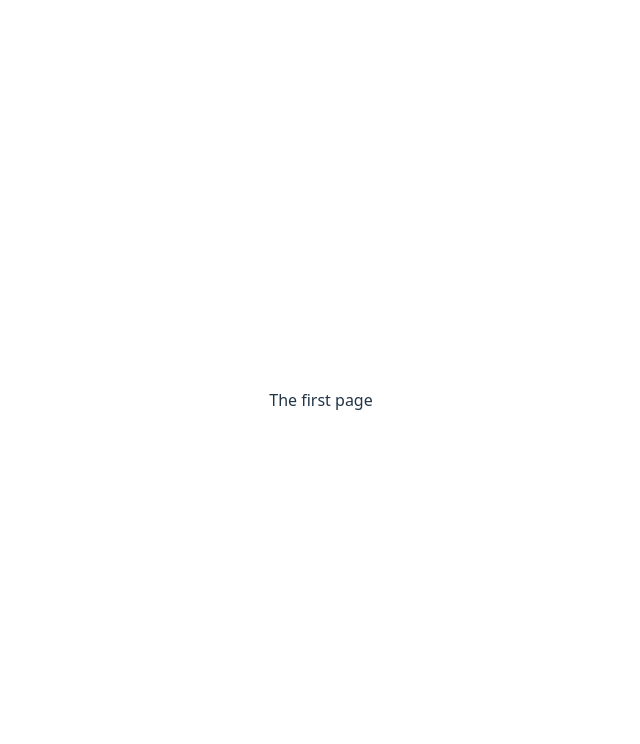
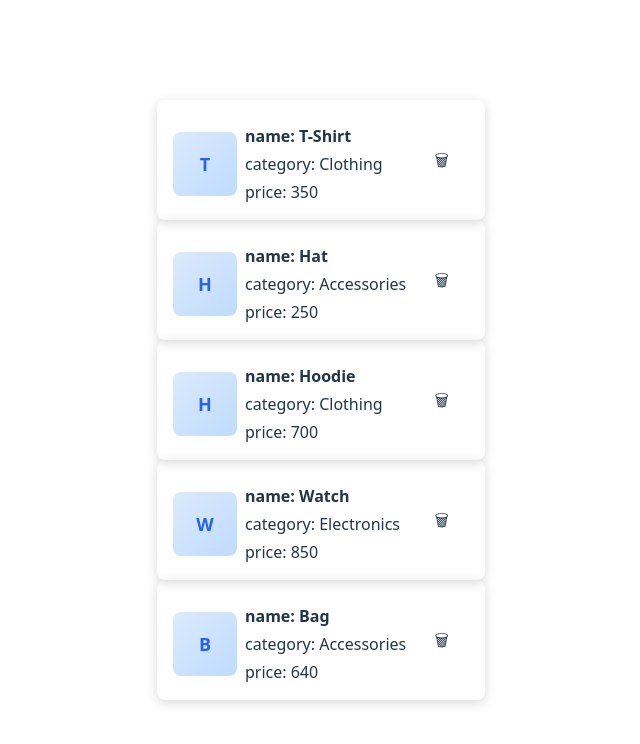
Before and after one commit to SuperStardogg/web_shopping_campaign, a Vue app in the folder apps/client/: page / in a window 1280 px wide. Shown: the top 744 px of the page, without its empty margins (319-959 px from the left). Built offline with nearby package versions, Linux system fonts and the light colour scheme.

Commit message:
feat: shopping cart component with mock data

```diff
--- /dev/null
+++ b/apps/client/src/components/ShoppingCardItem.vue
@@ -0,0 +1,32 @@
+<script setup lang="ts">
+import Card from '../components/ui/Card.vue'
+import type { CartItem as CartItemType } from '../types/shoppingCard'
+
+defineProps({
+  shoppingCard: Object as PropType<CartItemType>,
+})
+</script>
+
+<template>
+  <Card>
+    <template #content>
+      <div class="flex gap-2 items-center">
+        <div
+          class="w-16 h-16 bg-gradient-to-br from-blue-100 to-blue-200 rounded-lg flex items-center justify-center"
+        >
+          <span class="text-blue-600 font-semibold text-lg">
+            {{ shoppingCard.name.charAt(0) }}
+          </span>
+        </div>
+        <div class="flex flex-col gap-1">
+          <div class="font-bold">name: {{ shoppingCard.name }}</div>
+          <div>category: {{ shoppingCard.category }}</div>
+          <div>price: {{ shoppingCard.price }}</div>
+        </div>
+      </div>
+    </template>
+    <template #action>
+        <button class="bg-white">🗑</button>
+    </template>
+  </Card>
+</template>
--- a/apps/client/src/components/ui/Card.vue
+++ b/apps/client/src/components/ui/Card.vue
@@ -2,11 +2,18 @@
   <div
     class="bg-light-50 flex flex-col gap-2 p-4 text-left rounded-lg card--shadow"
   >
-    <div class="text-lg">
-      <slot name="title" />
-    </div>
-    <div>
-      <slot name="content" />
+    <div class="flex gap-2 items-center">
+      <div class="flex gap-2 flex-col">
+        <div class="text-lg">
+          <slot name="title" />
+        </div>
+        <div>
+          <slot name="content" />
+        </div>
+      </div>
+      <div class="ml-auto">
+        <slot name="action" />
+      </div>
     </div>
   </div>
 </template>
--- a/apps/client/src/pages/index.vue
+++ b/apps/client/src/pages/index.vue
@@ -1,7 +1,51 @@
-<script setup></script>
+<script setup>
+import ShoppingCardItem from '../components/ShoppingCardItem.vue'
+
+const shoppingCardList = [
+  {
+    id: '1',
+    name: 'T-Shirt',
+    category: 'Clothing',
+    price: 350,
+    quantity: 1,
+  },
+  {
+    id: '2',
+    name: 'Hat',
+    category: 'Accessories',
+    price: 250,
+    quantity: 1,
+  },
+  {
+    id: '3',
+    name: 'Hoodie',
+    category: 'Clothing',
+    price: 700,
+    quantity: 1,
+  },
+  {
+    id: '4',
+    name: 'Watch',
+    category: 'Electronics',
+    price: 850,
+    quantity: 1,
+  },
+  {
+    id: '5',
+    name: 'Bag',
+    category: 'Accessories',
+    price: 640,
+    quantity: 1,
+  },
+]
+</script>
 
 <template>
-  <div>The first page</div>
+  <div class="w-full">
+    <template v-for="(shoppingCard, index) in shoppingCardList" :key="index">
+      <ShoppingCardItem :shoppingCard="shoppingCard"/>
+    </template>
+  </div>
 </template>
 
 <style scoped></style>
--- /dev/null
+++ b/apps/client/src/types/index.ts
@@ -0,0 +1 @@
+export * from './shoppingCard'
--- /dev/null
+++ b/apps/client/src/types/shoppingCard.ts
@@ -0,0 +1,8 @@
+export interface CartItem {
+  id: string
+  name: string
+  category: string
+  price: number
+  quantity: number
+  image?: string
+}
```
